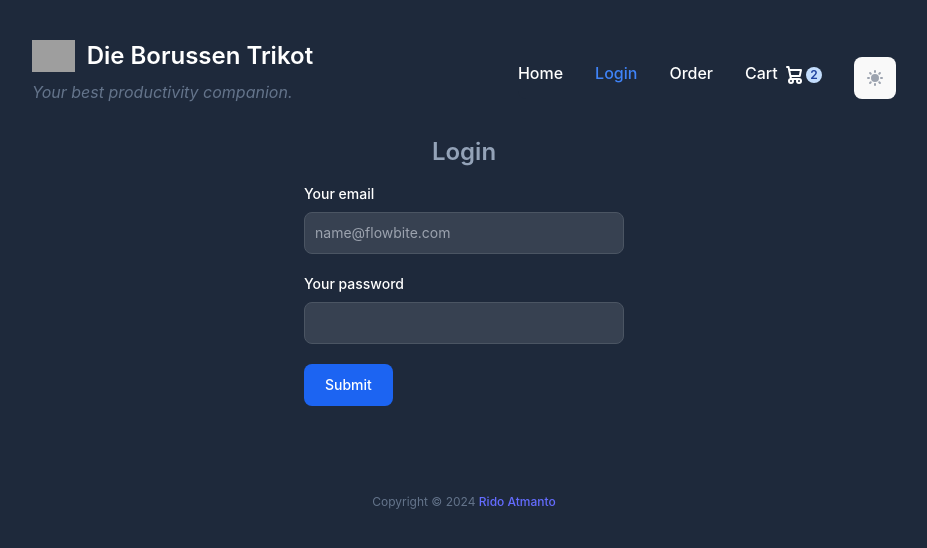
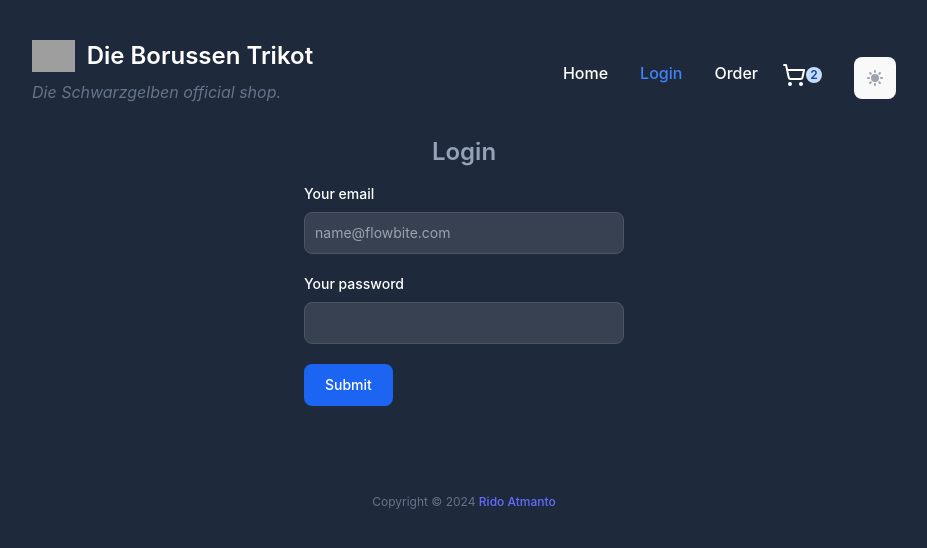
Before and after one commit to ridoatmanto/trikot-web, a React (Vite) app: page /login in a window 1280 px wide. Shown: the top 548 px of the page, without its empty margins (176-1103 px from the left). Built offline with nearby package versions, Linux system fonts and the light colour scheme; grey boxes are pictures that could not be loaded.

Commit message:
feat: remove direct svg

```diff
--- a/src/components/ui/header.tsx
+++ b/src/components/ui/header.tsx
@@ -1,6 +1,7 @@
 import { Link } from "react-router-dom";
 import { useLocation } from "react-router-dom";
 
+import { ShoppingCart } from "lucide-react";
 import { DarkThemeToggle, Flowbite } from "flowbite-react";
 
 export function Header() {
@@ -28,7 +29,7 @@ export function Header() {
               </Link>
             </div>
             <div className="text-md italic mb-4 text-slate-500">
-              Your best productivity companion.
+              Die Schwarzgelben official shop.
             </div>
           </div>
         </div>
@@ -96,29 +97,14 @@ export function Header() {
                   location.pathname === "/cart" ? activePageClass : pageClass
                 }
               >
-                Cart{" "}
-                <svg
+                <ShoppingCart
                   className={
-                    "pr-0 inline-block w-6 h-6 text-gray-800 dark:text-white" +
+                    "-ml-2 pr-0 inline-block w-6 h-6 text-gray-800 dark:text-white" +
                     (location.pathname === "/cart"
                       ? activePageClass
                       : pageClass)
                   }
-                  aria-hidden="true"
-                  xmlns="http://www.w3.org/2000/svg"
-                  width="24"
-                  height="24"
-                  fill="none"
-                  viewBox="0 0 24 24"
-                >
-                  <path
-                    stroke="currentColor"
-                    stroke-linecap="round"
-                    stroke-linejoin="round"
-                    stroke-width="2"
-                    d="M5 4h1.5L9 16m0 0h8m-8 0a2 2 0 1 0 0 4 2 2 0 0 0 0-4Zm8 0a2 2 0 1 0 0 4 2 2 0 0 0 0-4Zm-8.5-3h9.25L19 7H7.312"
-                  />
-                </svg>
+                />
                 <span className="inline-flex items-center justify-center w-4 h-4 text-xs font-semibold text-blue-800 bg-blue-200 rounded-full">
                   2
                 </span>
```
